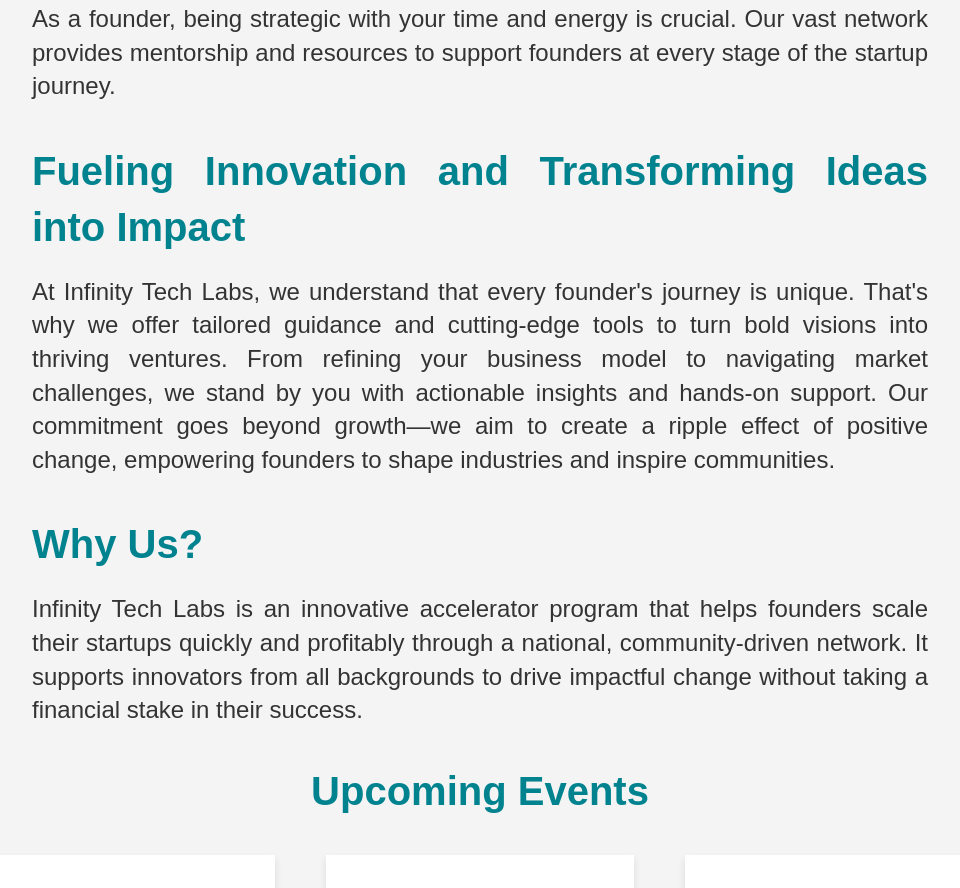
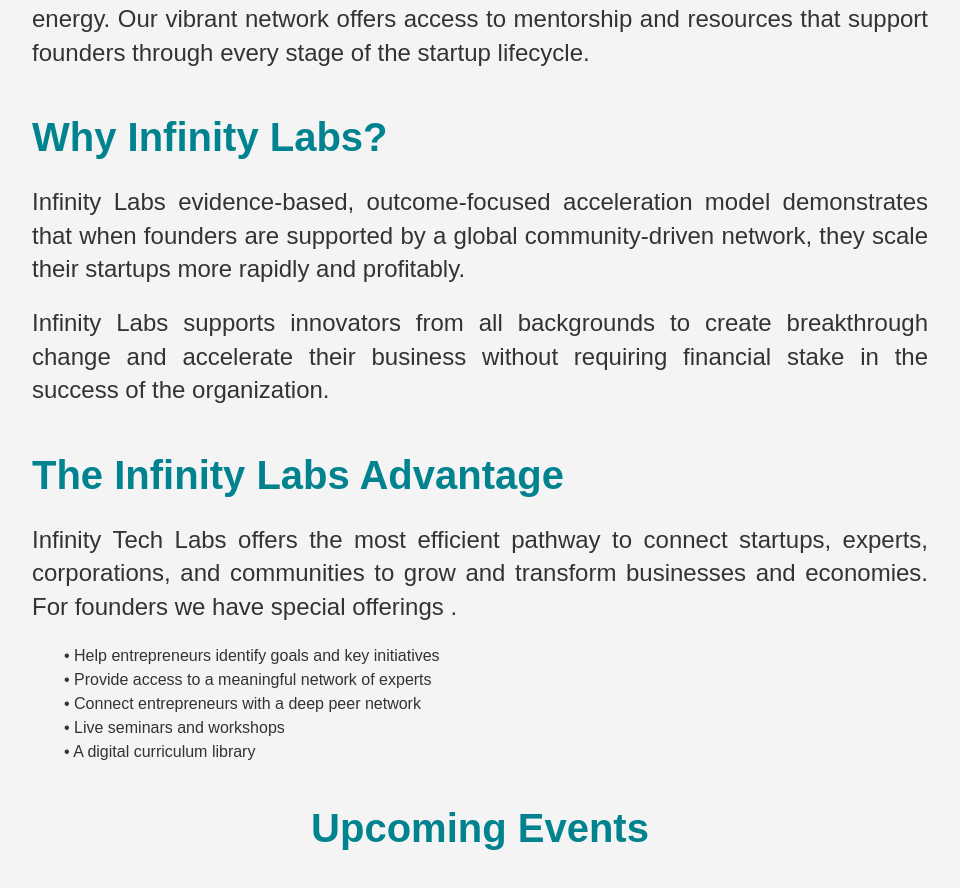
Before and after one commit to FaseehHayat21/Industry-tech-labs-4.0, a React (Vite) app: page /founders in a window 1280 px wide. Shown: the part 434-1322 px from the top of the page, without its empty margins (160-1120 px from the left). Built offline with nearby package versions, Linux system fonts and the light colour scheme; a web font is replaced by a local one.

Commit message:
founder content update

```diff
--- a/src/component/Community/Founder/Founders.jsx
+++ b/src/component/Community/Founder/Founders.jsx
@@ -9,32 +9,33 @@
         <h1>Founders</h1>
       </div>
       <div className="content">
-        <p> <strong>Infinity Tech Labs</strong> empowers founders who challenge the norm and drive sustainable change, whether they follow traditional paths or forge their own. We fully support founders from diverse backgrounds with innovative ideas.
+        <p> <strong>Infinity Labs</strong> supports founders disrupting the status quo and create sustainable change – whether they fit the mold or break it. .
         </p>
         <p>
-        As a founder, being strategic with your time and energy is crucial. Our vast network provides mentorship and resources to support founders at every stage of the startup journey.
+        As a founder, it’s important to be strategic about where to spend your time and energy. Our vibrant network offers access to mentorship and resources that support founders through every stage of the startup lifecycle.
         </p>
 
       </div>
 
       <div className="content">
-        <h1><strong>Fueling Innovation and Transforming Ideas into Impact</strong> </h1>
-        <p> At Infinity Tech Labs, we understand that every founder&#39;s journey is unique. That&#39;s why
-            we offer tailored guidance and cutting-edge tools to turn bold visions into thriving
-            ventures. From refining your business model to navigating market challenges, we stand
-            by you with actionable insights and hands-on support. Our commitment goes beyond
-            growth—we aim to create a ripple effect of positive change, empowering founders to
-            shape industries and inspire communities.
+        <h1><strong>Why Infinity Labs?</strong> </h1>
+        <p> Infinity Labs evidence-based, outcome-focused acceleration model demonstrates that when founders are supported by a global community-driven network, they scale their startups more rapidly and profitably.
+          </p>
+        <p>Infinity Labs supports innovators from all backgrounds to create breakthrough change and accelerate their business without requiring financial stake in the success of the organization.
           </p>
 
       </div>
       <div className="content">
-          <h1><strong>Why Us?</strong> </h1>
-          <p>Infinity Tech Labs is an innovative accelerator program that helps founders scale their
-          startups quickly and profitably through a national, community-driven network. It supports
-          innovators from all backgrounds to drive impactful change without taking a financial
-          stake in their success.
+          <h1><strong>The Infinity Labs Advantage</strong> </h1>
+          <p>Infinity Tech Labs offers the most efficient pathway to connect startups, experts, corporations, and communities to grow and transform businesses and economies. For founders we have special offerings .
             </p>
+            <ul>
+              <li>•	Help entrepreneurs identify goals and key initiatives  </li>
+              <li>•	Provide access to a meaningful network of experts </li>
+              <li>•	Connect entrepreneurs with a deep peer network  </li>
+              <li>•	Live seminars and workshops</li>
+              <li>•	A digital curriculum library</li>
+            </ul>
       </div>
 
        <div className="upcoming-events">
```
Also changed, not shown: src/assets/aiai.png (added), 1 other file (tests, documents, lock files or other folders).
